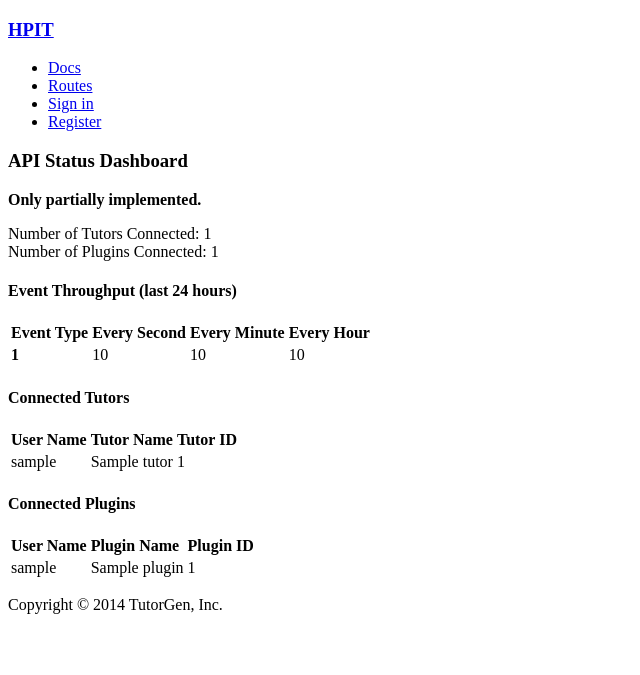
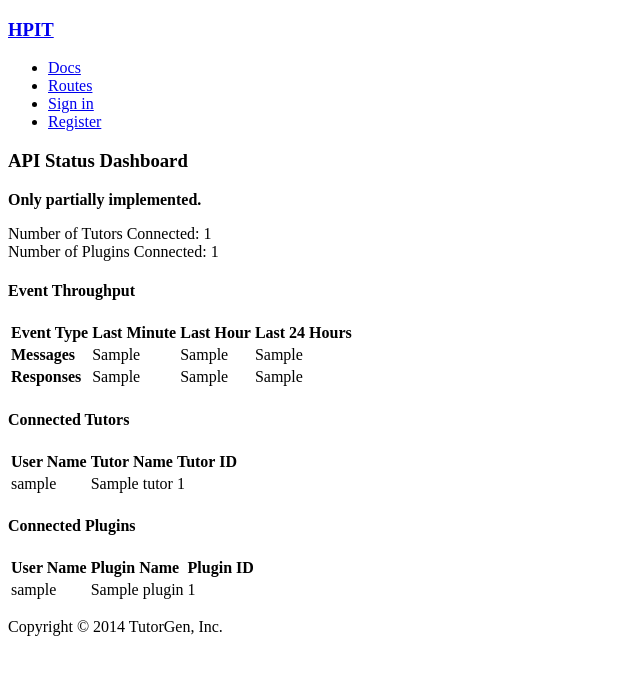
Before and after one commit to tutorgen/hpit_services, a Flask app: template server/templates/index.html in a window 1280 px wide. Shown: the top 675 px of the page, without its empty margins (0-640 px from the left). Run offline with Flask 3, Linux system fonts and the light colour scheme; tables that the repository leaves empty hold one stand-in row (values such as "Sample post"); the template is opened without the code that fills it: values that come from a table or form of the project are taken from there, most other values are stand-ins (such as "Sample title", 1, 10 or a date in 2020); parts of the project's set-up code (start-up, migrations or seed data) failed here and were passed over; some libraries are stand-ins or nearby versions.

Commit message:
Updatedness.

```diff
--- a/server/templates/index.html
+++ b/server/templates/index.html
@@ -8,22 +8,27 @@
     Number of Tutors Connected: {{tutor_count}}<br/>
     Number of Plugins Connected: {{plugin_count}}<br/>
 
-    <h4>Event Throughput (last 24 hours)</h4>
+    <h4>Event Throughput</h4>
     <table>
         <tr>
             <td><b>Event Type</b></td>
-            <td><b>Every Second</b></td>
-            <td><b>Every Minute</b></td>
-            <td><b>Every Hour</b></td>
+            <td><b>Last Minute</b></td>
+            <td><b>Last Hour</b></td>
+            <td><b>Last 24 Hours</b></td>
         </tr>
-        {% for ev in events %}
-            <tr>
-                <td><b>{{ev.0}}</b></td>
-                <td>{{(ev.1 / 86400)|round(2)}}</td>
-                <td>{{(ev.1 / 1440)|round(2)}}</td>
-                <td>{{(ev.1 / 24)|round(2)}}</td>
-            </tr>
-        {% endfor %}
+        <tr>
+            <td><b>Messages</b></td>
+            <td>{{events.last_minute.0}}</td>
+            <td>{{events.last_hour.0}}</td>
+            <td>{{events.last_day.0}}</td>
+        </tr>
+
+        <tr>
+            <td><b>Responses</b></td>
+            <td>{{events.last_minute.1}}</td>
+            <td>{{events.last_hour.1}}</td>
+            <td>{{events.last_day.1}}</td>
+        </tr>
     </table>
 
     <h4>Connected Tutors</h4>
```
Also changed, not shown: server/views/dashboard.py (+34 -20 lines), tutors/load_testing.py (+7 -15 lines).
